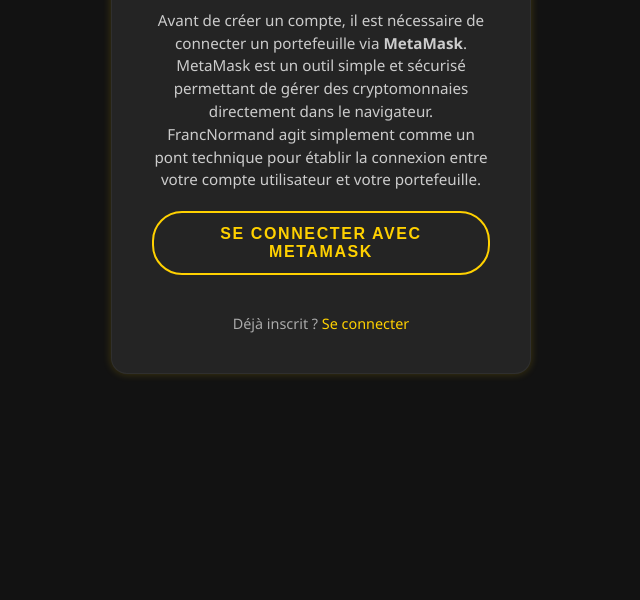
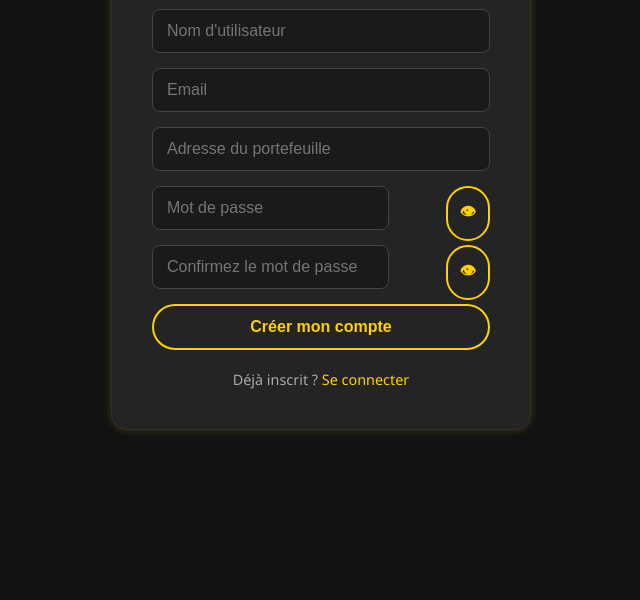
Before and after one commit to Qentn/FRANCNORMAND, a website: page public/register.html in a window 1280 px wide. Shown: the part 200-800 px from the top of the page, without its empty margins (319-959 px from the left). Drawn offline with nearby package versions, Linux system fonts and the light colour scheme.

Commit message:
connexion acces dashb

```diff
--- a/public/register.html
+++ b/public/register.html
@@ -5,57 +5,52 @@
   <meta name="viewport" content="width=device-width, initial-scale=1" />
   <title>Inscription | FrancNormand</title>
   <link rel="stylesheet" href="style.css" />
-  <script src="https://cdn.jsdelivr.net/npm/ethers@6.6.2/dist/ethers.min.js"></script>
 </head>
 <body>
   <div class="auth-container">
-    <h2>Créer un compte</h2>
-
-    <!-- Explication pour les nouveaux utilisateurs -->
-    <p style="font-size: 0.95rem; line-height: 1.5; color: #ccc; text-align: center; margin-bottom: 20px;">
-      Avant de créer un compte, il est nécessaire de connecter un portefeuille via <strong>MetaMask</strong>.<br>
-      MetaMask est un outil simple et sécurisé permettant de gérer des cryptomonnaies directement dans le navigateur.<br>
-      FrancNormand agit simplement comme un pont technique pour établir la connexion entre votre compte utilisateur et votre portefeuille.
-    </p>
-
-    <!-- Connexion ou création du portefeuille -->
-    <button class="btn" onclick="connectWallet()">Se connecter avec MetaMask</button>
-    <p id="walletStatus" style="margin-top: 10px; text-align: center;"></p>
-
-    <!-- Formulaire d'inscription désactivé jusqu'à connexion du portefeuille -->
-    <form id="registerForm" action="/register" method="POST" style="display:none">
-      <input type="hidden" name="wallet" id="walletAddress" />
+    <h2>Inscription</h2>
+    <form action="/register" method="POST" onsubmit="return checkPasswordsMatch();">
       <input type="text" name="username" placeholder="Nom d'utilisateur" required />
       <input type="email" name="email" placeholder="Email" required />
-      <input type="password" name="password" placeholder="Mot de passe" required />
-      <button type="submit">S’inscrire</button>
+      <input type="text" name="wallet" placeholder="Adresse du portefeuille" required />
+
+      <div style="position: relative;">
+        <input type="password" id="password" name="password" placeholder="Mot de passe" required />
+        <button type="button" onclick="togglePassword('password')" style="position: absolute; right: 0;">👁</button>
+      </div>
+
+      <div style="position: relative;">
+        <input type="password" id="confirmPassword" name="confirmPassword" placeholder="Confirmez le mot de passe" required />
+        <button type="button" onclick="togglePassword('confirmPassword')" style="position: absolute; right: 0;">👁</button>
+      </div>
+
+      <p id="error-msg" style="color: red; display: none;">❌ Les mots de passe ne correspondent pas</p>
+
+      <button type="submit">Créer mon compte</button>
     </form>
-
     <div class="toggle">
-      Déjà inscrit ? <a href="auth.html">Se connecter</a>
+      Déjà inscrit ? <a href="/auth.html">Se connecter</a>
     </div>
   </div>
 
   <script>
-    async function connectWallet() {
-      if (typeof window.ethereum !== 'undefined') {
-        try {
-          const accounts = await ethereum.request({ method: 'eth_requestAccounts' });
-          const wallet = accounts[0];
-          document.getElementById('walletAddress').value = wallet;
-          document.getElementById('walletStatus').textContent = `Portefeuille connecté : ${wallet.slice(0, 6)}...${wallet.slice(-4)}`;
-          document.getElementById('walletAddress').type = 'text';
-          document.getElementById('walletAddress').style.display = 'none';
-          document.getElementById('registerForm').style.display = 'flex';
+    function togglePassword(id) {
+      const input = document.getElementById(id);
+      input.type = input.type === "password" ? "text" : "password";
+    }
 
-          // Ici, déclencher le transfert de tokens côté backend après inscription
-        } catch (err) {
-          console.error(err);
-          document.getElementById('walletStatus').textContent = 'Erreur lors de la connexion au portefeuille.';
-        }
-      } else {
-        document.getElementById('walletStatus').textContent = 'MetaMask non détecté. Veuillez l’installer pour continuer.';
+    function checkPasswordsMatch() {
+      const pwd = document.getElementById('password').value;
+      const confirm = document.getElementById('confirmPassword').value;
+      const error = document.getElementById('error-msg');
+
+      if (pwd !== confirm) {
+        error.style.display = 'block';
+        return false;
       }
+
+      error.style.display = 'none';
+      return true;
     }
   </script>
 </body>
```
Also changed, not shown: public/auth.html (+13 -1 lines).
